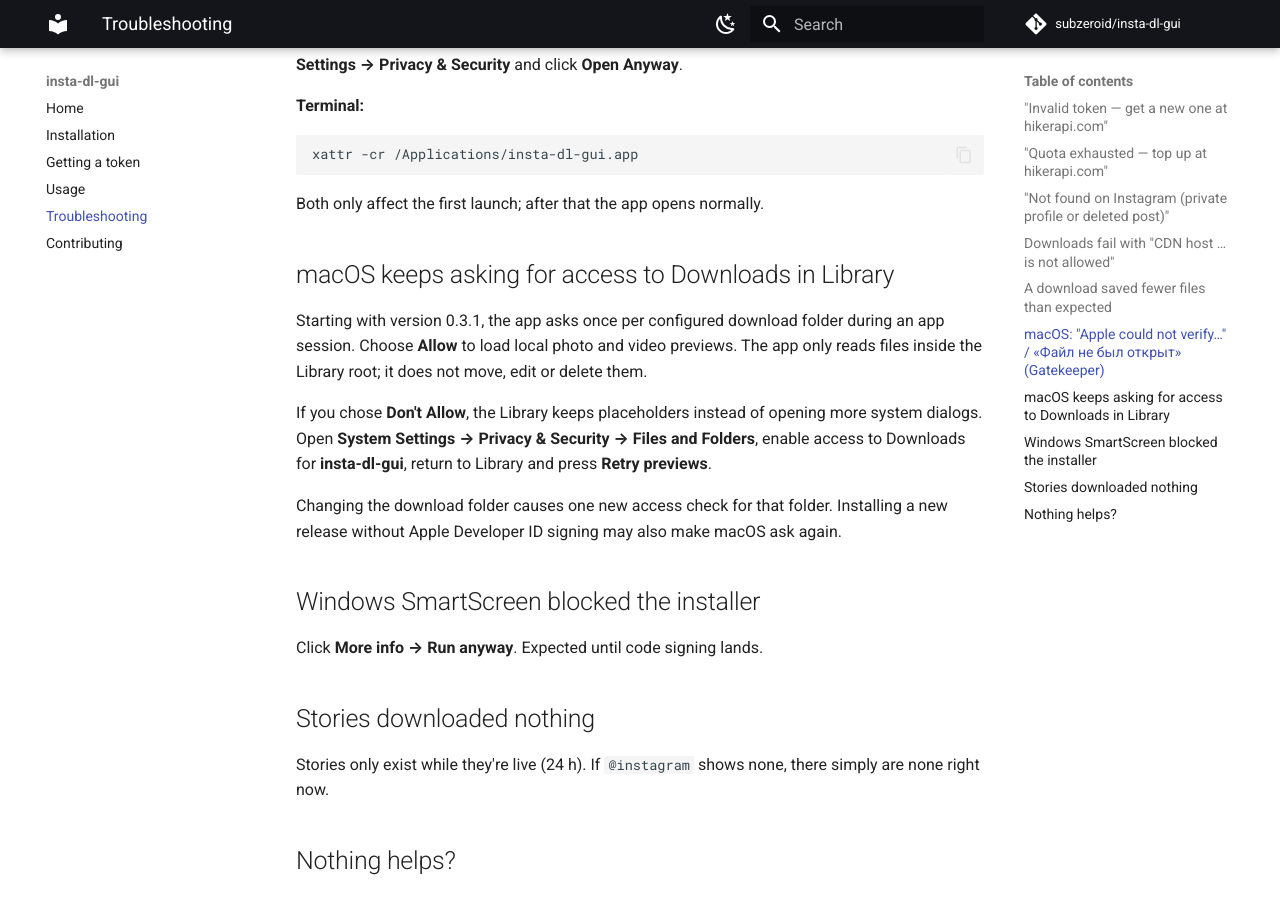
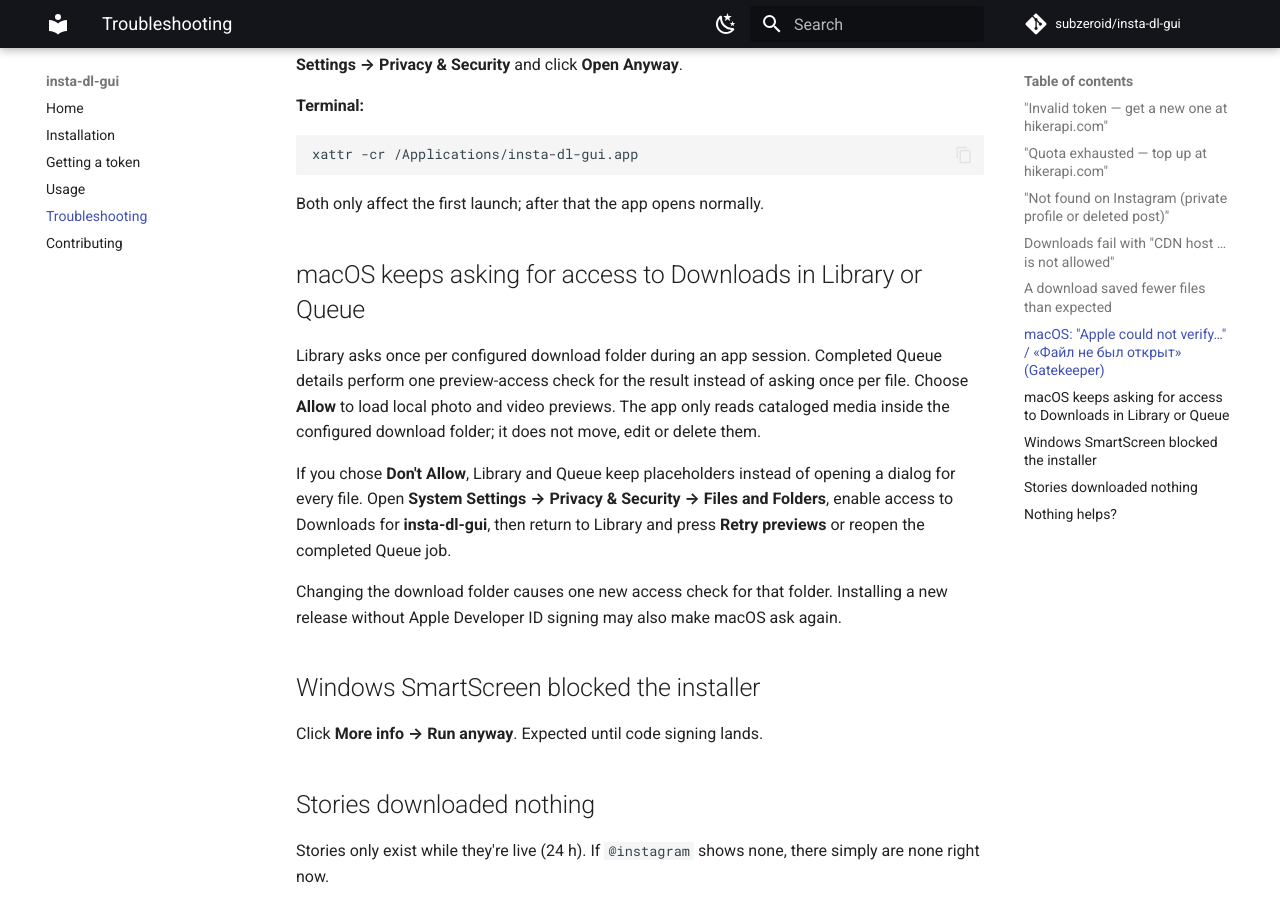
Before and after one commit to subzeroid/insta-dl-gui, an MkDocs documentation site: the page built from docs/troubleshooting.md, in a window 1280 px wide and 900 px high, scrolled down 1120 px. Built offline with MkDocs 1.6.1 and Material for MkDocs 9.7.7, drawn with Linux system fonts in a browser that asks for light colours; comment, search, counter and statistics services are not loaded.

Commit message:
docs: update project documentation for v0.5.0
Co-Authored-By: OpenAI Codex <noreply@openai.com>

```diff
--- a/docs/troubleshooting.md
+++ b/docs/troubleshooting.md
@@ -34,11 +34,11 @@ xattr -cr /Applications/insta-dl-gui.app
 
 Both only affect the first launch; after that the app opens normally.
 
-## macOS keeps asking for access to Downloads in Library
+## macOS keeps asking for access to Downloads in Library or Queue
 
-Starting with version 0.3.1, the app asks once per configured download folder during an app session. Choose **Allow** to load local photo and video previews. The app only reads files inside the Library root; it does not move, edit or delete them.
+Library asks once per configured download folder during an app session. Completed Queue details perform one preview-access check for the result instead of asking once per file. Choose **Allow** to load local photo and video previews. The app only reads cataloged media inside the configured download folder; it does not move, edit or delete them.
 
-If you chose **Don't Allow**, the Library keeps placeholders instead of opening more system dialogs. Open **System Settings → Privacy & Security → Files and Folders**, enable access to Downloads for **insta-dl-gui**, return to Library and press **Retry previews**.
+If you chose **Don't Allow**, Library and Queue keep placeholders instead of opening a dialog for every file. Open **System Settings → Privacy & Security → Files and Folders**, enable access to Downloads for **insta-dl-gui**, then return to Library and press **Retry previews** or reopen the completed Queue job.
 
 Changing the download folder causes one new access check for that folder. Installing a new release without Apple Developer ID signing may also make macOS ask again.
 
```
Also changed, not shown: README.md (+3 -2 lines), docs/contributing.md (+2 -0 lines), docs/index.md (+3 -2 lines), docs/usage.md (+8 -2 lines).
